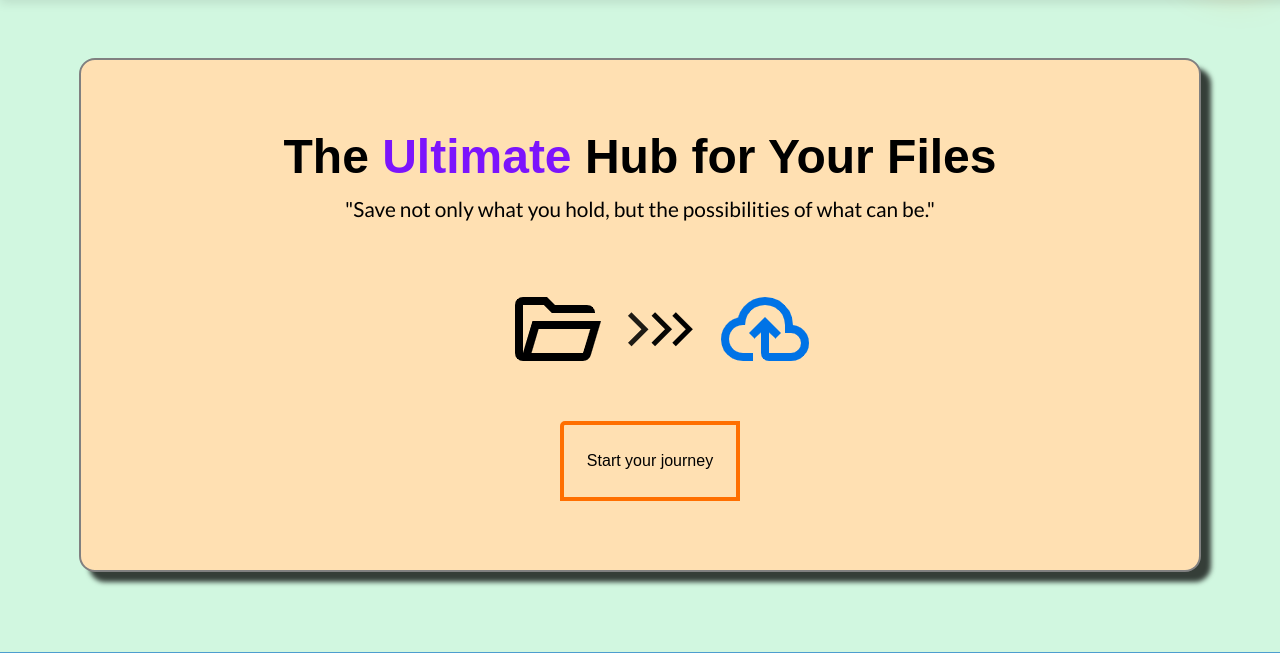
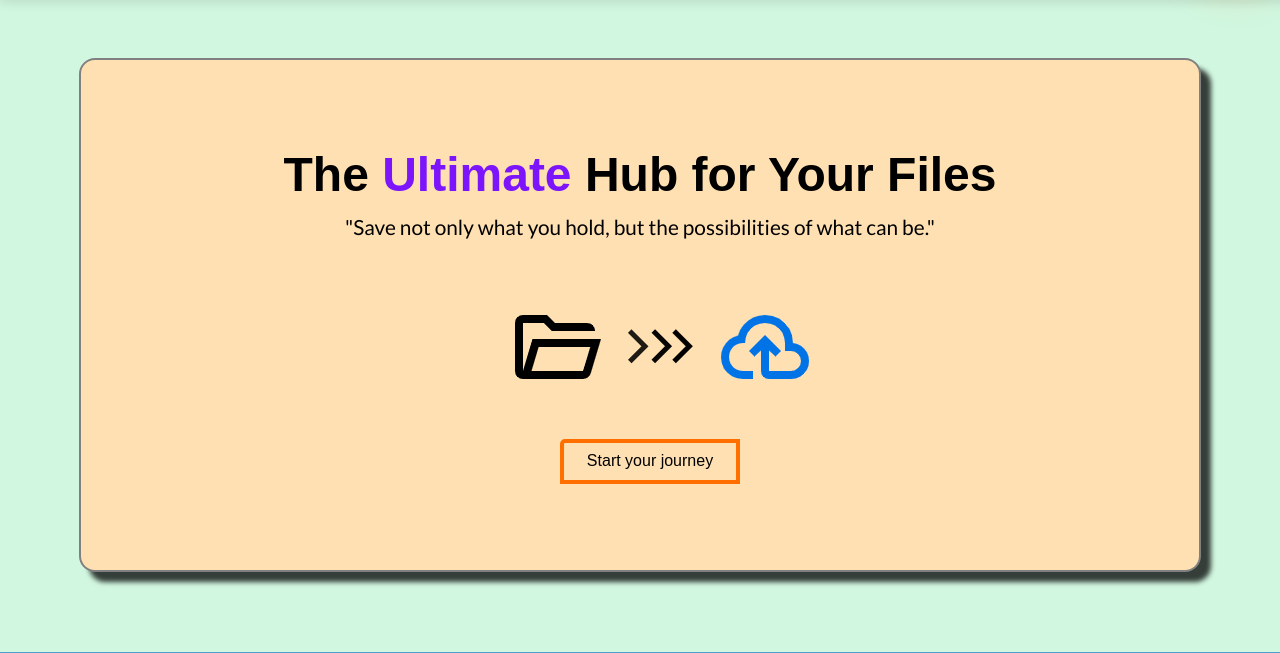
Before and after one commit to Odiedo123/Tenacity, a Flask app: page / in a window 1280 px wide. Shown: the part 62-715 px from the top of the page. Run offline with Flask 3, Linux system fonts and the light colour scheme; some web fonts are replaced; grey boxes are pictures that could not be loaded.

Commit message:
Minor change

```diff
--- a/User Auth/static/css/styles.css
+++ b/User Auth/static/css/styles.css
@@ -210,7 +210,7 @@ span {
 #sign-up {
   font-family: "Google Sans", Arial, Helvetica, sans-serif;
   font-size: 16px;
-  height: 100px;
+  height: 65px;
   width: 200px;
   border-radius: 5px;
   border: 1px solid #ff6f00;
```
